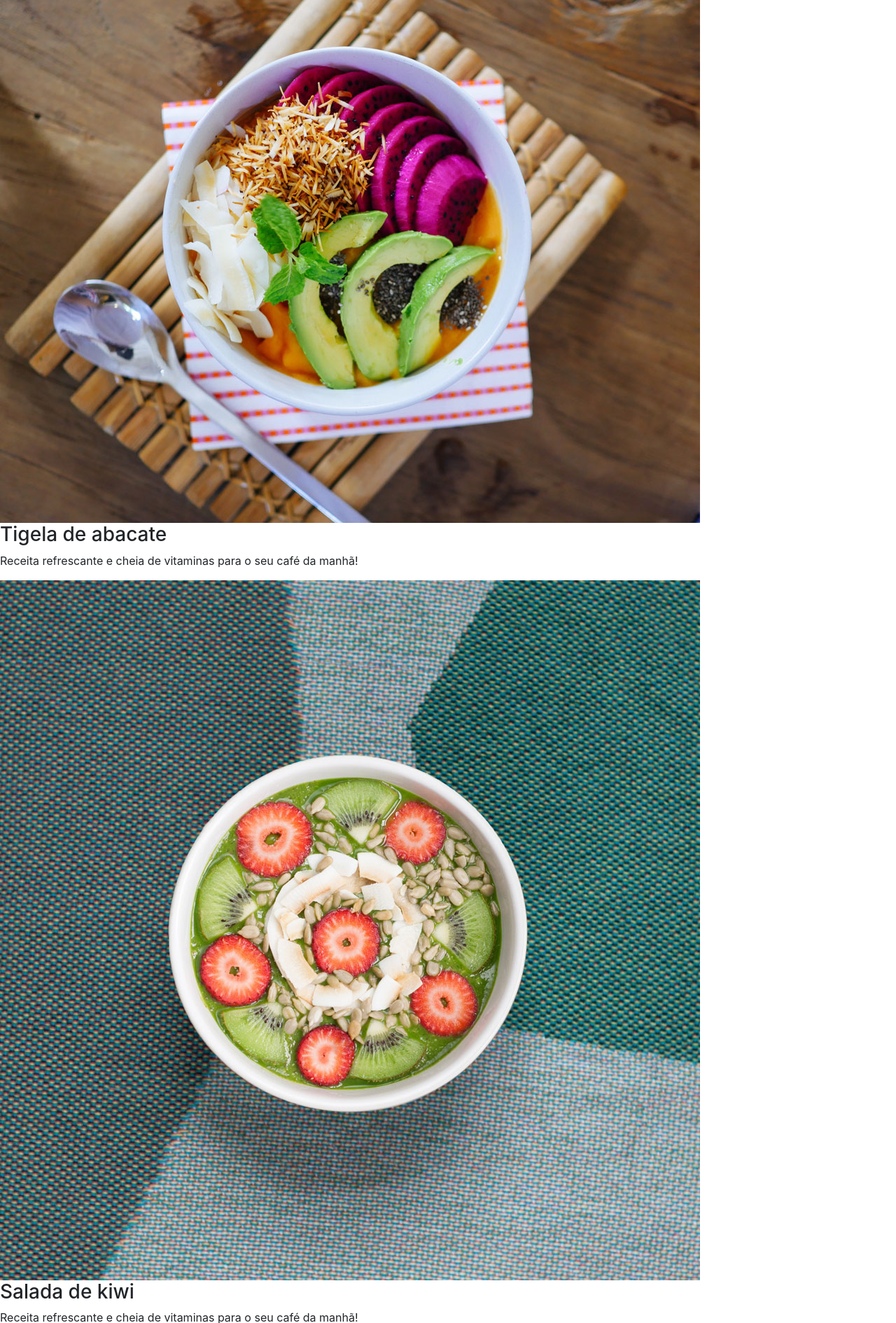
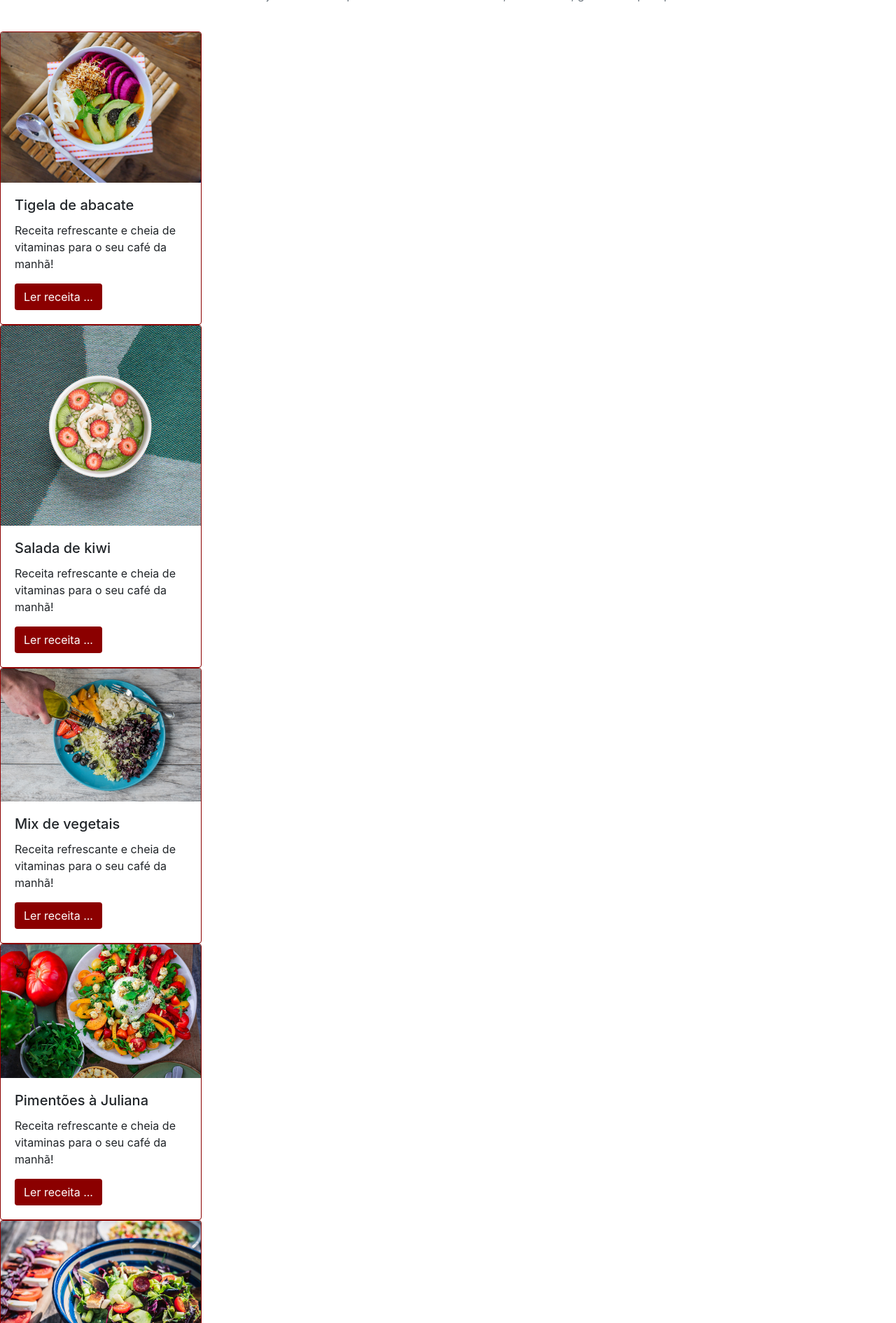
Before and after one commit to Marco-25/Bootstrap-4-Criando-uma-landing-page-responsiva, a plain HTML site: page index.html in a window 1280 px wide. Shown: the part 555-2445 px from the top of the page at 70% size. Drawn offline with nearby package versions, Linux system fonts and the light colour scheme.

Commit message:
salvando projeto

```diff
--- a/index.html
+++ b/index.html
@@ -6,9 +6,9 @@
   <meta name="viewport" content="width=device-width, initial-scale=1">
   <title>fruta e fruto</title>
   <link href="https://fonts.googleapis.com/css2?family=Pacifico&display=swap" rel="stylesheet">
+  <link rel="stylesheet" href="https://stackpath.bootstrapcdn.com/bootstrap/4.3.1/css/bootstrap.min.css" integrity="sha384-ggOyR0iXCbMQv3Xipma34MD+dH/1fQ784/j6cY/iJTQUOhcWr7x9JvoRxT2MZw1T" crossorigin="anonymous">
   <link rel="stylesheet" type="text/css" href="src/style.css">
   <link rel="preconnect" href="https://fonts.gstatic.com">
-  <link rel="stylesheet" href="https://stackpath.bootstrapcdn.com/bootstrap/4.3.1/css/bootstrap.min.css" integrity="sha384-ggOyR0iXCbMQv3Xipma34MD+dH/1fQ784/j6cY/iJTQUOhcWr7x9JvoRxT2MZw1T" crossorigin="anonymous">
 </head>
 
 <body>
@@ -30,7 +30,7 @@
   </nav>
 </header>
 
-<carousel>
+
   <div class="bd-example">
     <div id="carouselExampleCaptions" class="carousel slide" data-interval="6000" data-ride="carousel">
       <ol class="carousel-indicators">
@@ -60,35 +60,66 @@
       </a>
     </div>
   </div>
-</carousel>
 
-  <h1 class="text-center fonte-titulo ">Receitas para economizar e ganhar saúde</h1>
-  <p class="text-center text-secondary">Nossas receitas ajudam você a aproveitar melhor os alimentos, economizar, ganhar tempo e praticidade</p>
 
-  <img src="src/img/receita-abacate.jpg" alt="tigela com salada de abacate, vista superior">
-  <h3>Tigela de abacate</h3>
-  <p>Receita refrescante e cheia de vitaminas para o seu café da manhã!</p>
+  <h1 class="text-center fonte-titulo cor-especial pt-4">Receitas para economizar e ganhar saúde</h1>
+  <p class="text-center text-secondary pb-4">Nossas receitas ajudam você a aproveitar melhor os alimentos, economizar, ganhar tempo e praticidade</p>
 
-  <img src="src/img/receita-kiwi.jpg" alt="tigela de mingau com kiwi, vista superior">
-  <h3>Salada de kiwi</h3>
-  <p>Receita refrescante e cheia de vitaminas para o seu café da manhã!</p>
 
-  <img src="src/img/receita-mix.jpg" alt="prato com mix de vegetais e mão de pessoa adicionando azeite, vista superior">
-  <h3>Mix de vegetais</h3>
-  <p>Receita refrescante e cheia de vitaminas para o seu café da manhã!</p>
+  <div class="card border-color" style="width: 18rem;">
+    <img src="src/img/receita-abacate.jpg" class="card-img-top" alt="tigela com salada de abacate, vista superior">
+    <div class="card-body">
+      <h5 class="card-title">Tigela de abacate</h5>
+      <p class="card-text">Receita refrescante e cheia de vitaminas para o seu café da manhã!</p>
+      <a href="#" class="btn botao-cor">Ler receita ... </a>
+    </div>
+  </div>
 
-  <img src="src/img/receita-pimentoes.jpg" alt="prato de salada de pimentões com alguns ingredientes ao lado, vista superior">
-  <h3>Pimentões à Juliana</h3>
-  <p>Receita refrescante e cheia de vitaminas para o seu café da manhã!</p>
+    <div class="card border-color" style="width: 18rem;">
+      <img src="src/img/receita-kiwi.jpg" class="card-img-top" alt="tigela de mingau com kiwi, vista superior">
+      <div class="card-body">
+        <h5 class="card-title">Salada de kiwi</h5>
+        <p class="card-text">Receita refrescante e cheia de vitaminas para o seu café da manhã!</p>
+        <a href="#" class="btn botao-cor">Ler receita ... </a>
+      </div>
+    </div>
 
-  <img src="src/img/receita-oriental.jpg" alt="tigela com salada de vegetais estilo oriental, vista de cima">
-  <h3>Prato oriental</h3>
-  <p>Receita refrescante e cheia de vitaminas para o seu café da manhã!</p>
+    <div class="card border-color" style="width: 18rem;">
+      <img src="src/img/receita-mix.jpg" class="card-img-top" alt="prato com mix de vegetais e mão de pessoa adicionando azeite, vista superior">
+      <div class="card-body">
+        <h5 class="card-title">Mix de vegetais</h5>
+        <p class="card-text">Receita refrescante e cheia de vitaminas para o seu café da manhã!</p>
+        <a href="#" class="btn botao-cor">Ler receita ... </a>
+      </div>
+    </div>
 
-  <img src="src/img/receita-beterrabas.jpg" alt="tigela com beterrabas e dentes de alho assados em primeiro plano, com ingredientes ao fundo">
-  <h3>Beterrabas assadas</h3>
-  <p>Receita refrescante e cheia de vitaminas para o seu café da manhã!
-  </p>
+    <div class="card border-color" style="width: 18rem;">
+      <img src="src/img/receita-pimentoes.jpg" class="card-img-top" alt="prato de salada de pimentões com alguns ingredientes ao lado, vista superior">
+      <div class="card-body">
+        <h5 class="card-title">Pimentões à Juliana</h5>
+        <p class="card-text">Receita refrescante e cheia de vitaminas para o seu café da manhã!</p>
+        <a href="#" class="btn botao-cor">Ler receita ... </a>
+      </div>
+    </div>
+
+    <div class="card border-color" style="width: 18rem;">
+      <img src="src/img/receita-oriental.jpg" class="card-img-top" alt="tigela com salada de vegetais estilo oriental, vista de cima">
+      <div class="card-body">
+        <h5 class="card-title">Prato oriental</h5>
+        <p class="card-text">Receita refrescante e cheia de vitaminas para o seu café da manhã!</p>
+        <a href="#" class="btn botao-cor">Ler receita ... </a>
+      </div>
+    </div>
+
+    <div class="card border-color" style="width: 18rem;">
+      <img src="src/img/receita-beterrabas.jpg" class="card-img-top" alt="tigela com beterrabas e dentes de alho assados em primeiro plano, com ingredientes ao fundo">
+      <div class="card-body">
+        <h5 class="card-title">Beterrabas assadas</h5>
+        <p class="card-text">Receita refrescante e cheia de vitaminas para o seu café da manhã!</p>
+        <a href="#" class="btn botao-cor">Ler receita ... </a>
+      </div>
+    </div>
+
 
   <p>contato:<a href="mailto:email@frutafruto.com.br">email@frutafruto.com.br</a></p>
 
--- a/src/style.css
+++ b/src/style.css
@@ -14,3 +14,16 @@
 .fonte-titulo {
     font-family: 'Pacifico', cursive;
 }
+
+.cor-especial {
+    color: darkred;
+}
+
+.botao-cor {
+    background-color: darkred;
+    color: white;
+}
+
+.border-color {
+    border-color: darkred;
+}
```
